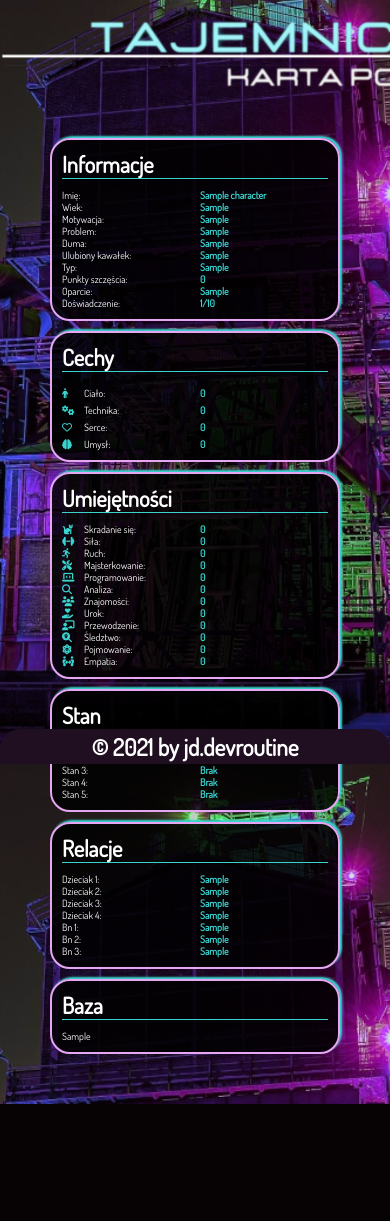
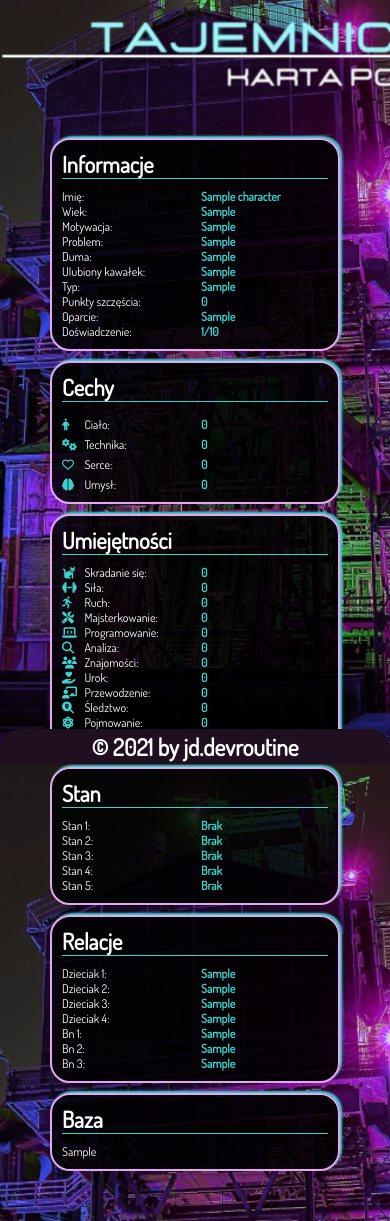
Before and after one commit to jdroutine/rpgsociety, a Django app: page /character/1 in a window 390 px wide; the page is wider, and only the part inside the window is pictured. Shown: the part 80-1301 px from the top of that part. Before the commit the page ends 1184 px from the top of that part, so only its background shows below. Run offline with Django 3.2, Linux system fonts and the light colour scheme; tables that the repository leaves empty hold one stand-in row (values such as "Sample post"); some libraries are stand-ins or nearby versions; some web fonts are replaced.

Commit message:
edited font size

```diff
--- a/rpgsociety/characterCard/static/css/style.css
+++ b/rpgsociety/characterCard/static/css/style.css
@@ -178,6 +178,9 @@ aside img {
     gap: 10px;
     margin: 50px;
     color: white;
+}
+.grid-container .content{
+    font-size: 12px;
 }
 .grid-container > article {
     background-color: rgba(0, 0, 0, 0.85);
@@ -421,7 +424,4 @@ footer {
     #map div img {
         width: 95%;
     }
-    .grid-container .content p{
-        font-size: 10px;
-    }
 }
```
